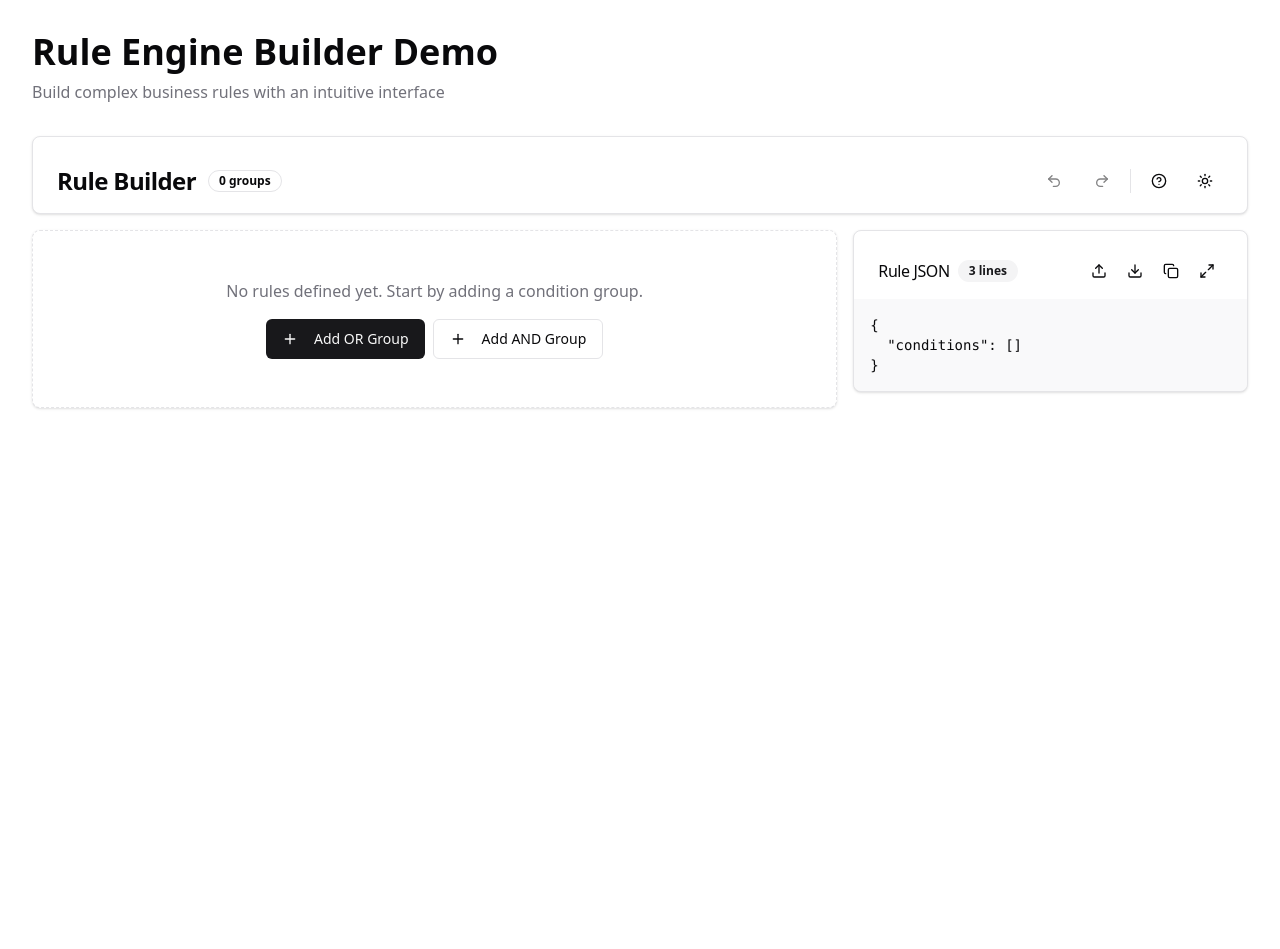
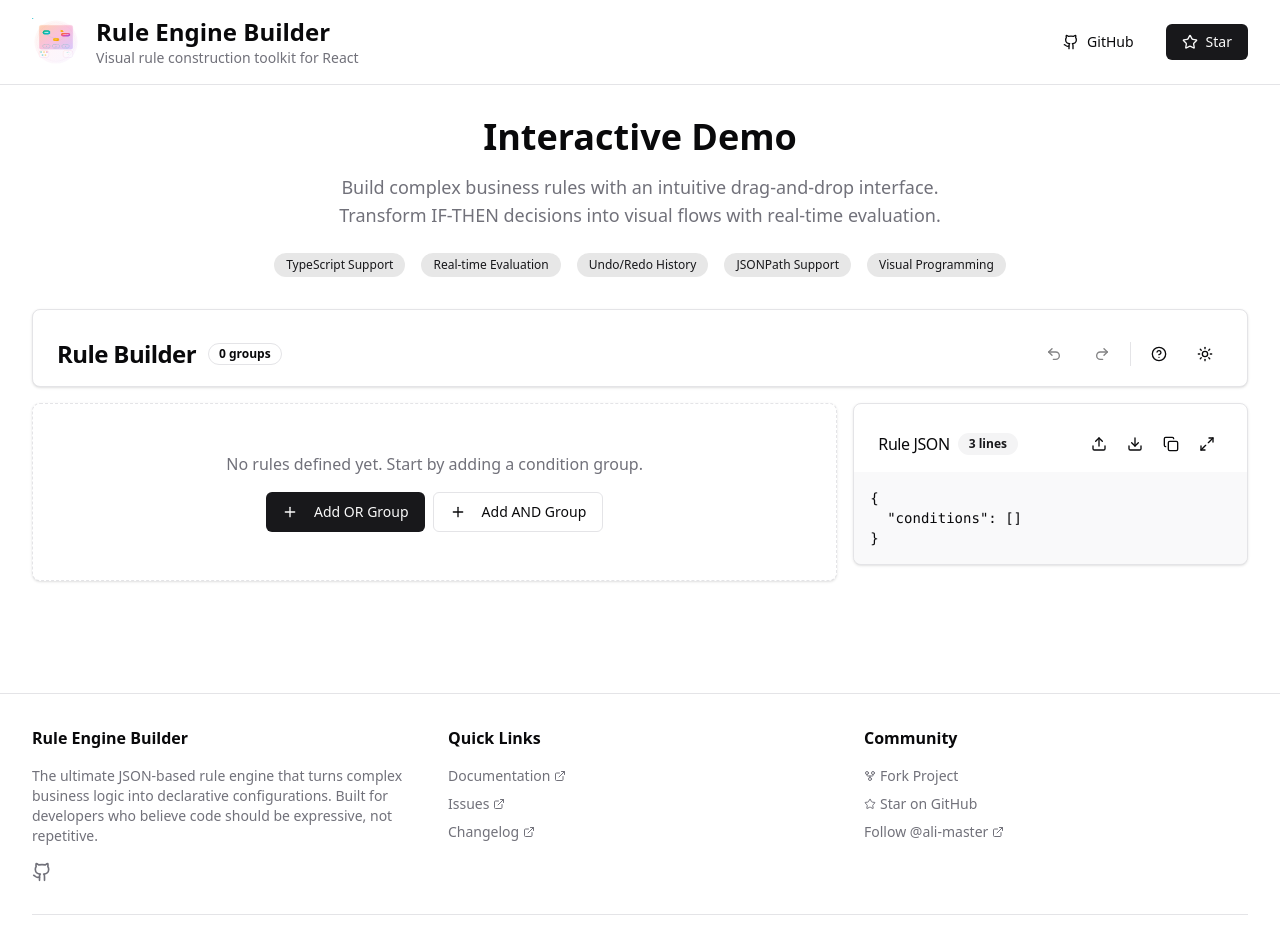
Before and after one commit to ali-master/rule-engine, a React (Vite) app in the folder packages/builder/: page / in a window 1280 px wide. Shown: the top 949 px of the page. Before the commit the page ends 800 px from the top, so only its background shows below. Built offline with nearby package versions, Linux system fonts and the light colour scheme; what @root/enums would draw is missing.

Commit message:
feat: enhance demo layout with header, footer, and GitHub links
- Add header with logo and GitHub links for better navigation
- Implement footer with project information and community links
- Update main content to improve user engagement and clarity

```diff
--- a/packages/builder/src/demo.tsx
+++ b/packages/builder/src/demo.tsx
@@ -1,6 +1,7 @@
 import { StrictMode } from "react";
 import { createRoot } from "react-dom/client";
 import { ModernRuleBuilder } from "./components/ModernRuleBuilder";
+import { Github, ExternalLink, Star, GitFork } from "lucide-react";
 import "./styles/globals.css";
 
 // Initialize theme
@@ -45,13 +46,79 @@ const sampleData = {
 
 function DemoApp() {
   return (
-    <div className="min-h-screen bg-background p-8">
+    <div className="min-h-screen bg-background">
+      {/* Header with Logo and GitHub Links */}
+      <header className="border-b bg-background/95 backdrop-blur supports-[backdrop-filter]:bg-background/60">
+        <div className="max-w-7xl mx-auto px-8 py-4">
+          <div className="flex items-center justify-between">
+            <div className="flex items-center gap-4">
+              <img
+                src="/icon.svg"
+                alt="Rule Engine Builder Logo"
+                className="w-12 h-12"
+              />
+              <div>
+                <h1 className="text-2xl font-bold">Rule Engine Builder</h1>
+                <p className="text-sm text-muted-foreground">
+                  Visual rule construction toolkit for React
+                </p>
+              </div>
+            </div>
+
+            <div className="flex items-center gap-4">
+              <a
+                href="https://github.com/ali-master/rule-engine"
+                target="_blank"
+                rel="noopener noreferrer"
+                className="flex items-center gap-2 px-4 py-2 text-sm font-medium text-foreground hover:text-foreground/80 transition-colors"
+              >
+                <Github className="w-4 h-4" />
+                GitHub
+              </a>
+
+              <a
+                href="https://github.com/ali-master/rule-engine"
+                target="_blank"
+                rel="noopener noreferrer"
+                className="flex items-center gap-2 px-4 py-2 text-sm font-medium bg-primary text-primary-foreground rounded-md hover:bg-primary/90 transition-colors"
+              >
+                <Star className="w-4 h-4" />
+                Star
+              </a>
+            </div>
+          </div>
+        </div>
+      </header>
+
+      {/* Main Content */}
+      <main className="p-8">
         <div className="max-w-7xl mx-auto space-y-8">
-        <div>
-          <h1 className="text-4xl font-bold">Rule Engine Builder Demo</h1>
-          <p className="text-muted-foreground mt-2">
-            Build complex business rules with an intuitive interface
+          <div className="text-center space-y-4">
+            <h2 className="text-4xl font-bold">Interactive Demo</h2>
+            <p className="text-lg text-muted-foreground max-w-2xl mx-auto">
+              Build complex business rules with an intuitive drag-and-drop
+              interface. Transform IF-THEN decisions into visual flows with
+              real-time evaluation.
             </p>
+
+            {/* Feature Highlights */}
+            <div className="flex flex-wrap justify-center gap-4 mt-6">
+              <span className="inline-flex items-center px-3 py-1 rounded-full text-xs font-medium bg-primary/10 text-primary">
+                TypeScript Support
+              </span>
+              <span className="inline-flex items-center px-3 py-1 rounded-full text-xs font-medium bg-primary/10 text-primary">
+                Real-time Evaluation
+              </span>
+              <span className="inline-flex items-center px-3 py-1 rounded-full text-xs font-medium bg-primary/10 text-primary">
+                Undo/Redo History
+              </span>
+              <span className="inline-flex items-center px-3 py-1 rounded-full text-xs font-medium bg-primary/10 text-primary">
+                JSONPath Support
+              </span>
+              <span className="inline-flex items-center px-3 py-1 rounded-full text-xs font-medium bg-primary/10 text-primary">
+                Visual Programming
+              </span>
+            </div>
           </div>
 
           <ModernRuleBuilder
@@ -59,6 +126,123 @@ function DemoApp() {
             onChange={(rule) => console.log("Rule changed:", rule)}
           />
         </div>
+      </main>
+
+      {/* Footer */}
+      <footer className="border-t mt-16">
+        <div className="max-w-7xl mx-auto px-8 py-8">
+          <div className="grid md:grid-cols-3 gap-8">
+            <div>
+              <h3 className="font-semibold mb-4">Rule Engine Builder</h3>
+              <p className="text-sm text-muted-foreground mb-4">
+                The ultimate JSON-based rule engine that turns complex business
+                logic into declarative configurations. Built for developers who
+                believe code should be expressive, not repetitive.
+              </p>
+              <div className="flex gap-2">
+                <a
+                  href="https://github.com/ali-master/rule-engine"
+                  target="_blank"
+                  rel="noopener noreferrer"
+                  className="text-muted-foreground hover:text-foreground transition-colors"
+                >
+                  <Github className="w-5 h-5" />
+                </a>
+              </div>
+            </div>
+
+            <div>
+              <h3 className="font-semibold mb-4">Quick Links</h3>
+              <ul className="space-y-2 text-sm">
+                <li>
+                  <a
+                    href="https://github.com/ali-master/rule-engine#readme"
+                    target="_blank"
+                    rel="noopener noreferrer"
+                    className="text-muted-foreground hover:text-foreground transition-colors flex items-center gap-1"
+                  >
+                    Documentation <ExternalLink className="w-3 h-3" />
+                  </a>
+                </li>
+                <li>
+                  <a
+                    href="https://github.com/ali-master/rule-engine/issues"
+                    target="_blank"
+                    rel="noopener noreferrer"
+                    className="text-muted-foreground hover:text-foreground transition-colors flex items-center gap-1"
+                  >
+                    Issues <ExternalLink className="w-3 h-3" />
+                  </a>
+                </li>
+                <li>
+                  <a
+                    href="https://github.com/ali-master/rule-engine/blob/master/CHANGELOG.md"
+                    target="_blank"
+                    rel="noopener noreferrer"
+                    className="text-muted-foreground hover:text-foreground transition-colors flex items-center gap-1"
+                  >
+                    Changelog <ExternalLink className="w-3 h-3" />
+                  </a>
+                </li>
+              </ul>
+            </div>
+
+            <div>
+              <h3 className="font-semibold mb-4">Community</h3>
+              <ul className="space-y-2 text-sm">
+                <li>
+                  <a
+                    href="https://github.com/ali-master/rule-engine/fork"
+                    target="_blank"
+                    rel="noopener noreferrer"
+                    className="text-muted-foreground hover:text-foreground transition-colors flex items-center gap-1"
+                  >
+                    <GitFork className="w-3 h-3" /> Fork Project
+                  </a>
+                </li>
+                <li>
+                  <a
+                    href="https://github.com/ali-master/rule-engine/stargazers"
+                    target="_blank"
+                    rel="noopener noreferrer"
+                    className="text-muted-foreground hover:text-foreground transition-colors flex items-center gap-1"
+                  >
+                    <Star className="w-3 h-3" /> Star on GitHub
+                  </a>
+                </li>
+                <li>
+                  <a
+                    href="https://github.com/ali-master"
+                    target="_blank"
+                    rel="noopener noreferrer"
+                    className="text-muted-foreground hover:text-foreground transition-colors flex items-center gap-1"
+                  >
+                    Follow @ali-master <ExternalLink className="w-3 h-3" />
+                  </a>
+                </li>
+              </ul>
+            </div>
+          </div>
+
+          <div className="border-t mt-8 pt-8 flex flex-col sm:flex-row justify-between items-center gap-4">
+            <p className="text-sm text-muted-foreground">
+              © 2024{" "}
+              <a
+                href="https://github.com/ali-master"
+                target="_blank"
+                rel="noopener noreferrer"
+                className="text-foreground hover:text-foreground/80 transition-colors underline underline-offset-2"
+              >
+                Ali Torki
+              </a>
+              . Released under the MIT License.
+            </p>
+            <p className="text-sm text-muted-foreground">
+              Built with React, TypeScript, and Tailwind CSS
+            </p>
+          </div>
+        </div>
+      </footer>
     </div>
   );
 }
```
Lines whose indentation alone changed are shown as unchanged.
